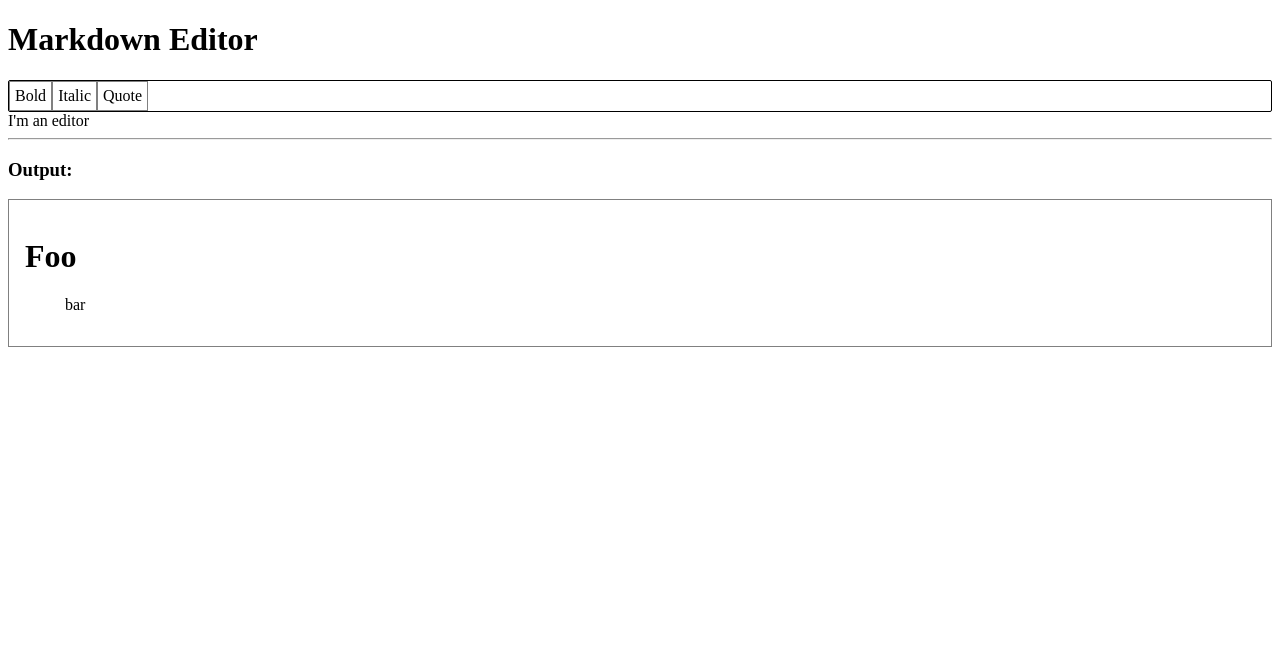
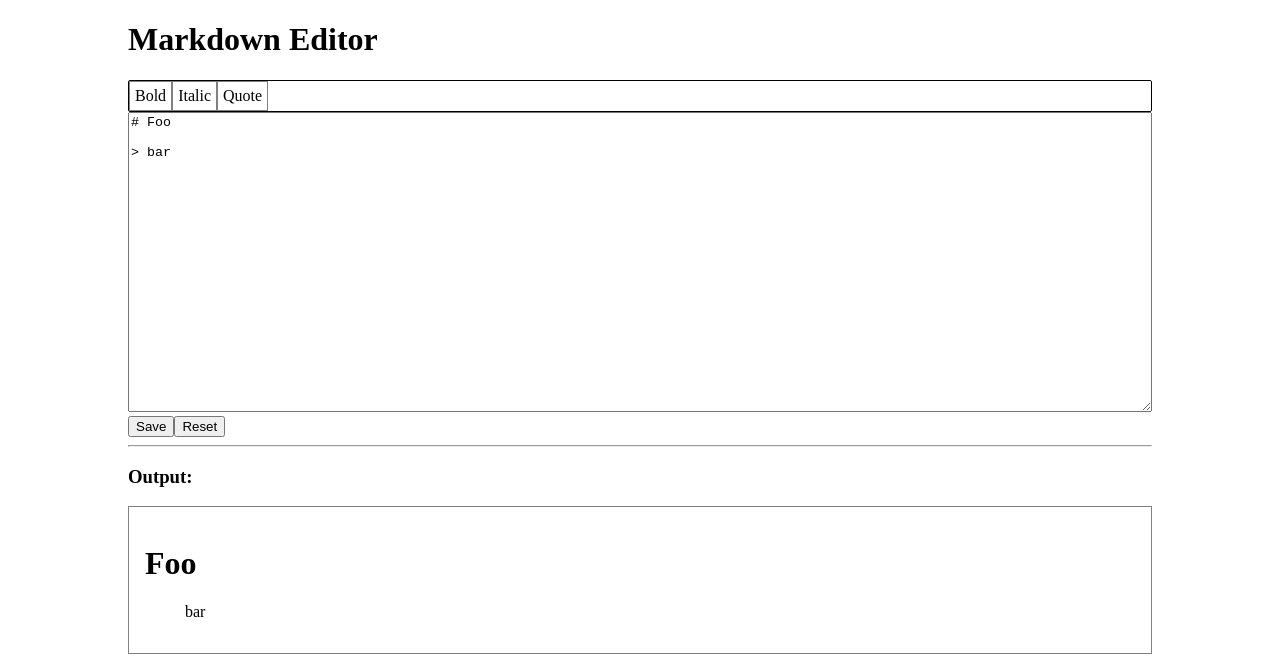
Before and after one commit to ssebs/md-editor, a React (Create React App) app: page / in a window 1280 px wide. Shown: the top 656 px of the page. Built offline with nearby package versions, Linux system fonts and the light colour scheme; the HTML template or start-up script is replaced by a standard one.

Commit message:
save and reset

```diff
--- a/src/App.jsx
+++ b/src/App.jsx
@@ -10,21 +10,30 @@ const App = () => {
     useEffect(() => {
         const cookie = localStorage.getItem("mdContent");
         if (cookie) {
-            console.log(cookie);
             setContent(cookie);
         } else {
-            console.log("Sample...");
-            console.log(sampleContent);
             setContent(sampleContent);
         }
     }, []);
 
+    const handleSave = content => {
+        if (!content) {
+            console.log("resetting");
+            localStorage.setItem("mdContent", sampleContent);
+            window.location.reload();
+        } else {
+            console.log("saving");
+            console.log(content);
+            localStorage.setItem("mdContent", content);
+        }
+    };
+
     return (
         <>
             {content && (
-                <div>
+                <div className="container">
                     <h1>Markdown Editor</h1>
-                    <Editor />
+                    <Editor content={content} saveFunc={handleSave} />
 
                     <hr />
                     <h3>Output:</h3>
--- a/src/components/Editor/index.jsx
+++ b/src/components/Editor/index.jsx
@@ -1,17 +1,32 @@
-import React, { useState, useEffect } from "react";
+import React, { useState } from "react";
 
 import Toolbar from "./Toolbar";
 
-const Editor = () => {
+const Editor = props => {
+    const [content, setContent] = useState(props.content);
+
+    const handleSave = () => {
+        props.saveFunc(content);
+    };
+    const handleReset = () => {
+        props.saveFunc(null);
+    };
+
     return (
-        <>
-            {(
-                <div>
-                    <Toolbar />
-                    I'm an editor
-                </div>
-            )}
-        </>
+        <div>
+            <Toolbar />
+            <textarea
+                name="editor"
+                id="editor"
+                className="editorarea"
+                onChange={e => setContent(e.target.value)}
+                defaultValue={content}
+            />
+            <div>
+                <button onClick={handleSave}>Save</button>
+                <button onClick={handleReset}>Reset</button>
+            </div>
+        </div>
     );
 };
 
--- a/src/index.css
+++ b/src/index.css
@@ -1,5 +1,17 @@
 * {
     box-sizing: border-box;
+}
+
+.container {
+    max-width: 100%;
+    margin: auto;
+}
+
+@media screen and (min-width: 768px) {
+    .container {
+        max-width: 1024px;
+        margin: auto;
+    }
 }
 
 .toolbar {
@@ -18,3 +30,9 @@
     background-color: lightgray;
     cursor: pointer;
 }
+
+.editorarea {
+    width: 100%;
+    height: 100%;
+    min-height: 300px;
+}
```
